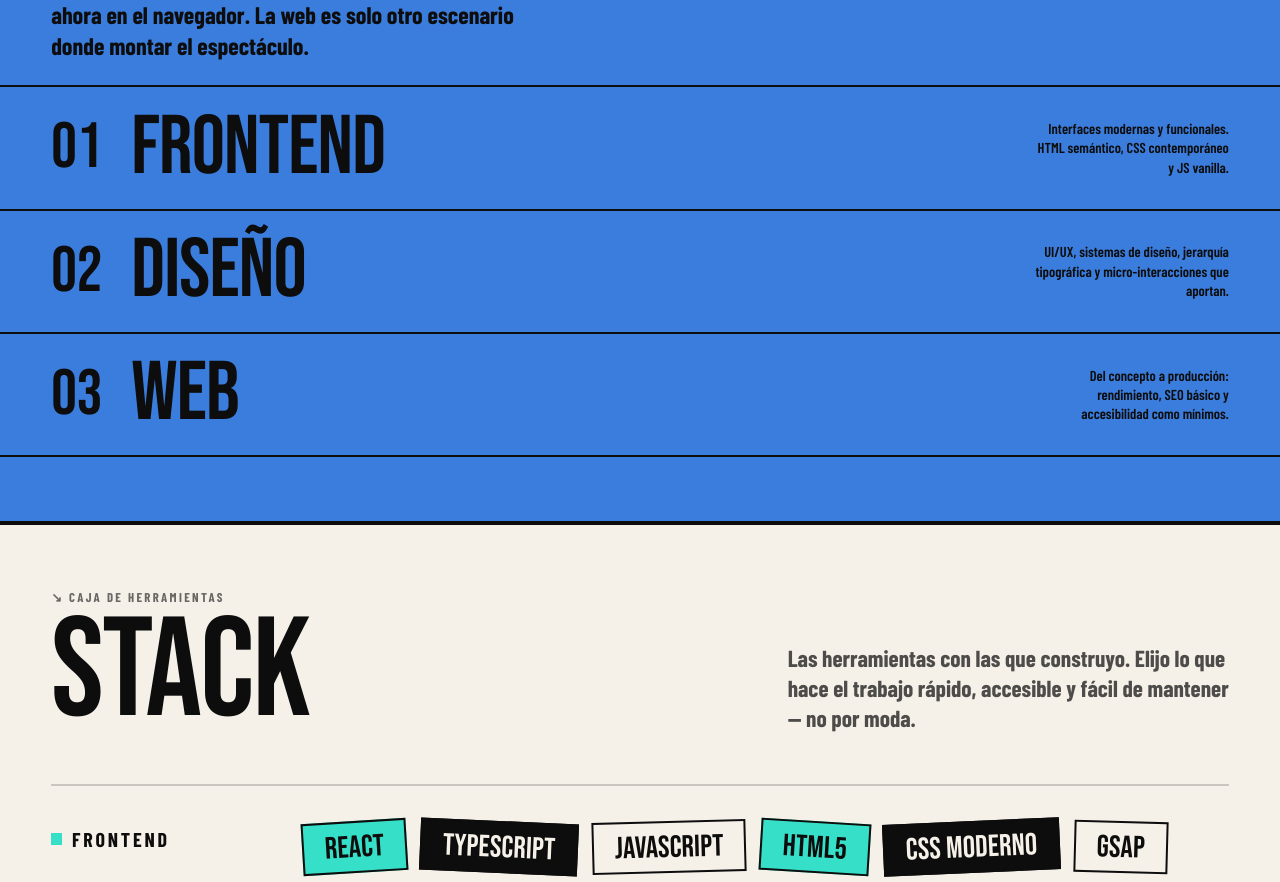
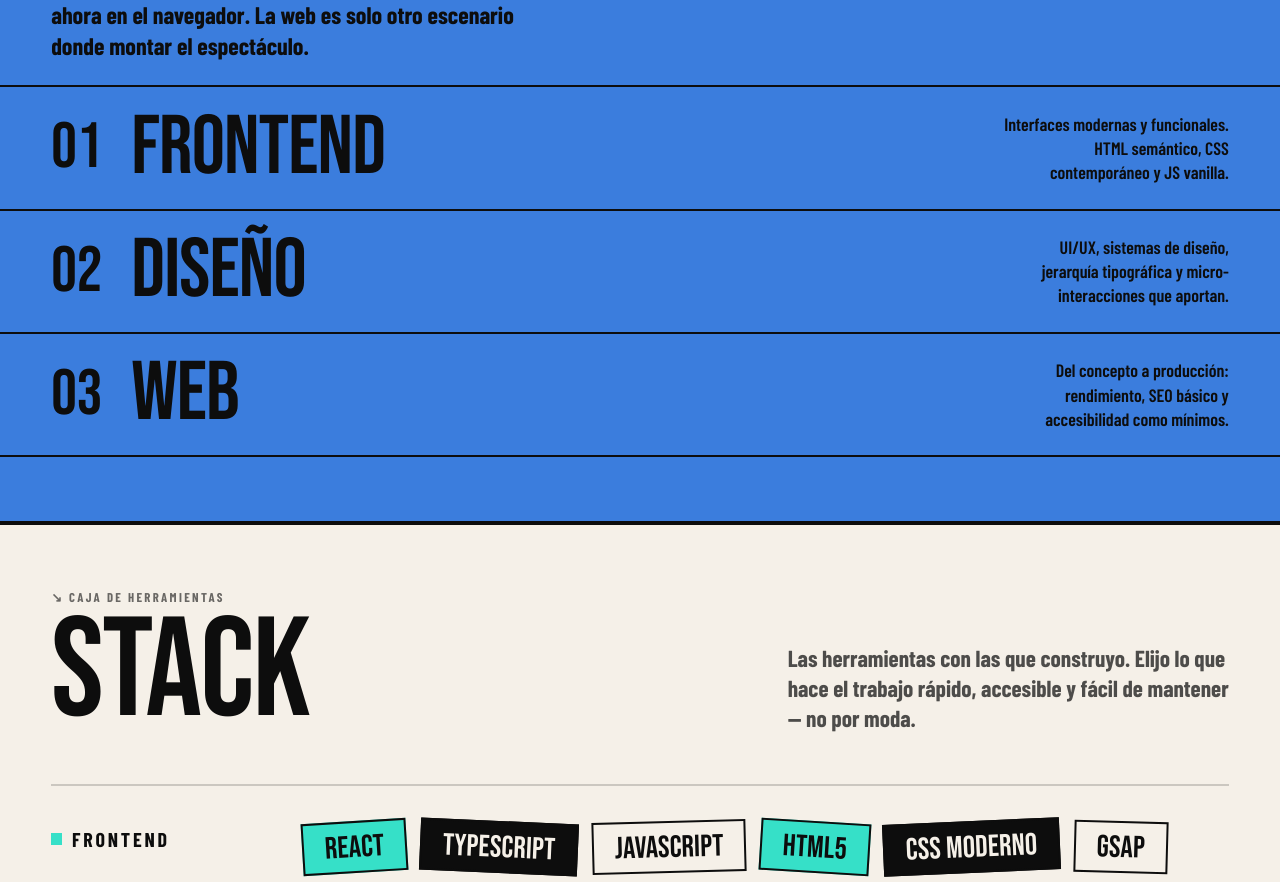
Before and after one commit to Dunlag/fernando, a React (Vite) app: page / in a window 1280 px wide. Shown: the part 4931-5813 px from the top of the page. Built offline with nearby package versions, Linux system fonts and the light colour scheme; a web font is replaced by a local one.

Commit message:
Services desktop: descripción más grande (clamp 1rem-1.35rem)

```diff
--- a/src/styles/portfolio.css
+++ b/src/styles/portfolio.css
@@ -1204,9 +1204,9 @@ h4 {
   z-index: 1;
   font-family: var(--font-condensed);
   font-weight: 600;
-  font-size: 0.9rem;
+  font-size: clamp(1rem, 1.4vw, 1.35rem);
   line-height: 1.35;
-  max-width: 30ch;
+  max-width: 28ch;
   text-align: right;
   transition: color 0.3s;
   color: var(--c-black);
```
